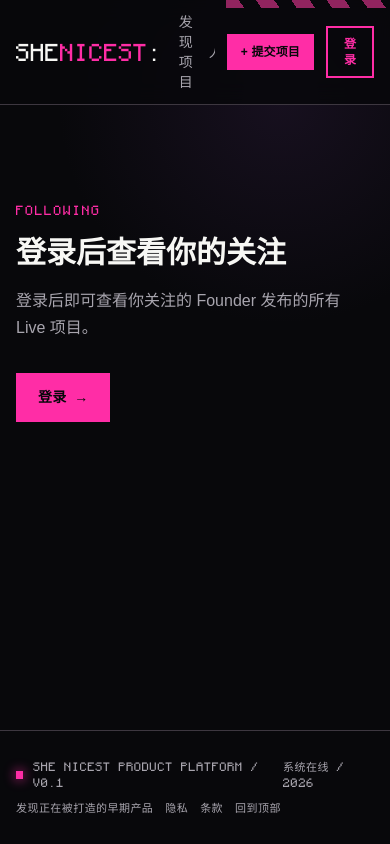
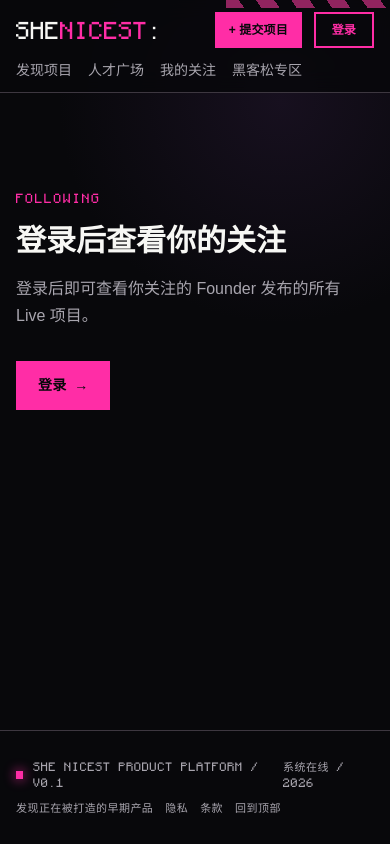
Before and after one commit to shenicest/product-platform, a Next.js app in the folder apps/web/: page /following in a window 390 px wide. Built offline with nearby package versions, Linux system fonts and the light colour scheme; no server answers; a web font is replaced by a local one; what @elysiajs/eden, @shenicest/shared would draw is missing.

Commit message:
fix(web): show header tabs on mobile

```diff
--- a/apps/web/src/components/site-header.tsx
+++ b/apps/web/src/components/site-header.tsx
@@ -4,35 +4,35 @@ import { UserMenu } from '@/components/user-menu'
 export function SiteHeader() {
   return (
     <header className="hazard-edge sticky top-0 z-50 border-b border-border bg-background/85 backdrop-blur-md">
-      <div className="mx-auto flex min-h-16 w-full max-w-6xl items-center justify-between gap-4 px-4 py-3 sm:px-6">
+      <div className="mx-auto grid min-h-16 w-full max-w-6xl grid-cols-[minmax(0,1fr)_auto] items-center gap-x-4 gap-y-3 px-4 py-3 sm:px-6 md:grid-cols-[auto_minmax(0,1fr)_auto]">
         <Link
           href="/"
-          className="font-mono text-[22px] leading-none text-foreground transition-colors hover:text-primary"
+          className="col-start-1 font-mono text-[22px] leading-none text-foreground transition-colors hover:text-primary"
         >
           SHE<span className="text-primary">NICEST</span>:
         </Link>
-        <div className="flex min-w-0 items-center gap-3 lg:gap-6">
-          <nav className="flex min-w-0 items-center gap-4 overflow-x-auto text-sm text-muted-foreground lg:gap-6">
+        <nav className="col-span-2 col-start-1 row-start-2 flex min-w-0 items-center gap-4 overflow-x-auto text-sm text-muted-foreground md:col-span-1 md:col-start-2 md:row-start-1 md:justify-end lg:gap-6">
             <Link
               href="/#all-projects"
-              className="transition-colors hover:text-primary"
+              className="shrink-0 whitespace-nowrap transition-colors hover:text-primary"
             >
               发现项目
             </Link>
-            <Link href="/talents" className="whitespace-nowrap transition-colors hover:text-primary">人才广场</Link>
+            <Link href="/talents" className="shrink-0 whitespace-nowrap transition-colors hover:text-primary">人才广场</Link>
             <Link
               href="/following"
-              className="whitespace-nowrap transition-colors hover:text-primary"
+              className="shrink-0 whitespace-nowrap transition-colors hover:text-primary"
             >
               我的关注
             </Link>
             <Link
               href="/hackathon"
-              className="whitespace-nowrap transition-colors hover:text-primary"
+              className="shrink-0 whitespace-nowrap transition-colors hover:text-primary"
             >
               黑客松专区
             </Link>
-          </nav>
+        </nav>
+        <div className="col-start-2 row-start-1 flex items-center gap-3 md:col-start-3 lg:gap-6">
           <Link href="/submit" className="btn-hard btn-primary shrink-0 px-3 py-2 text-xs sm:px-4">+ 提交项目</Link>
           <UserMenu />
         </div>
```
